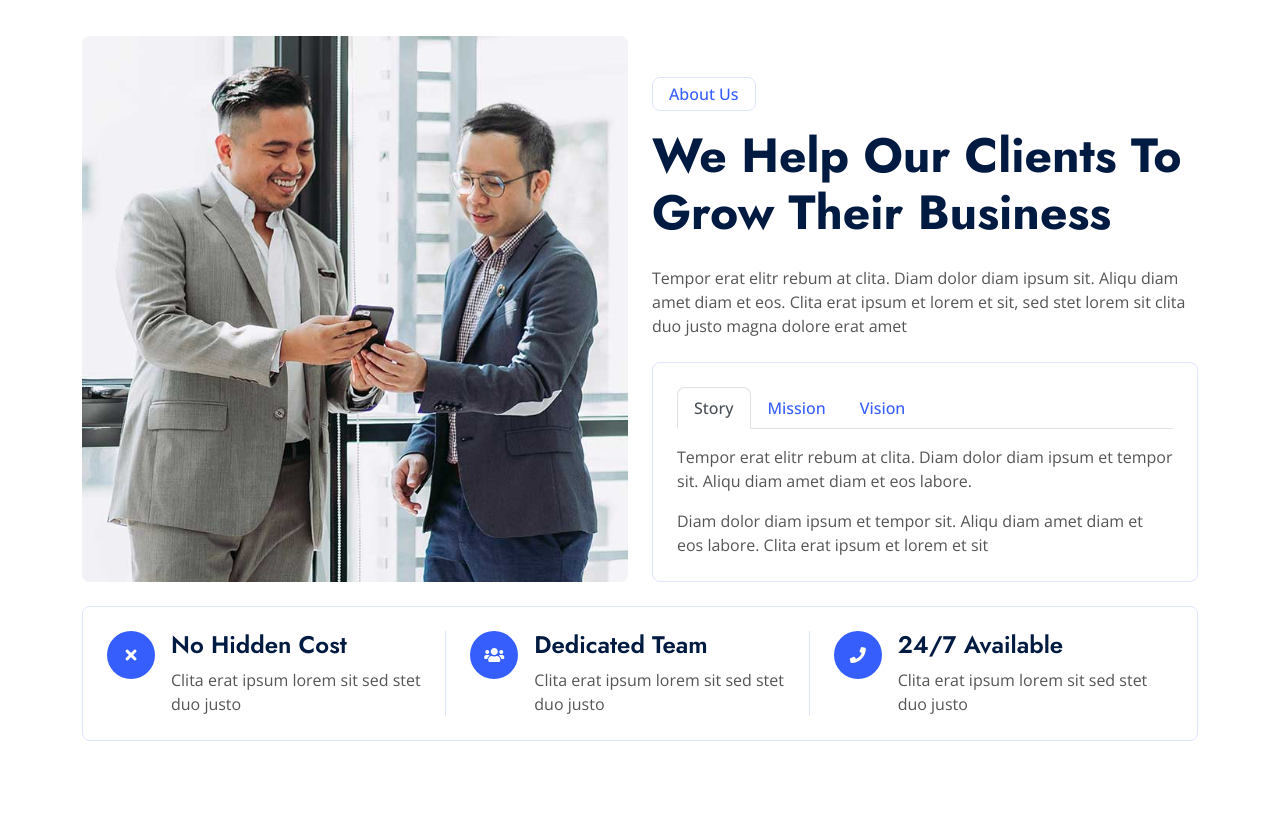
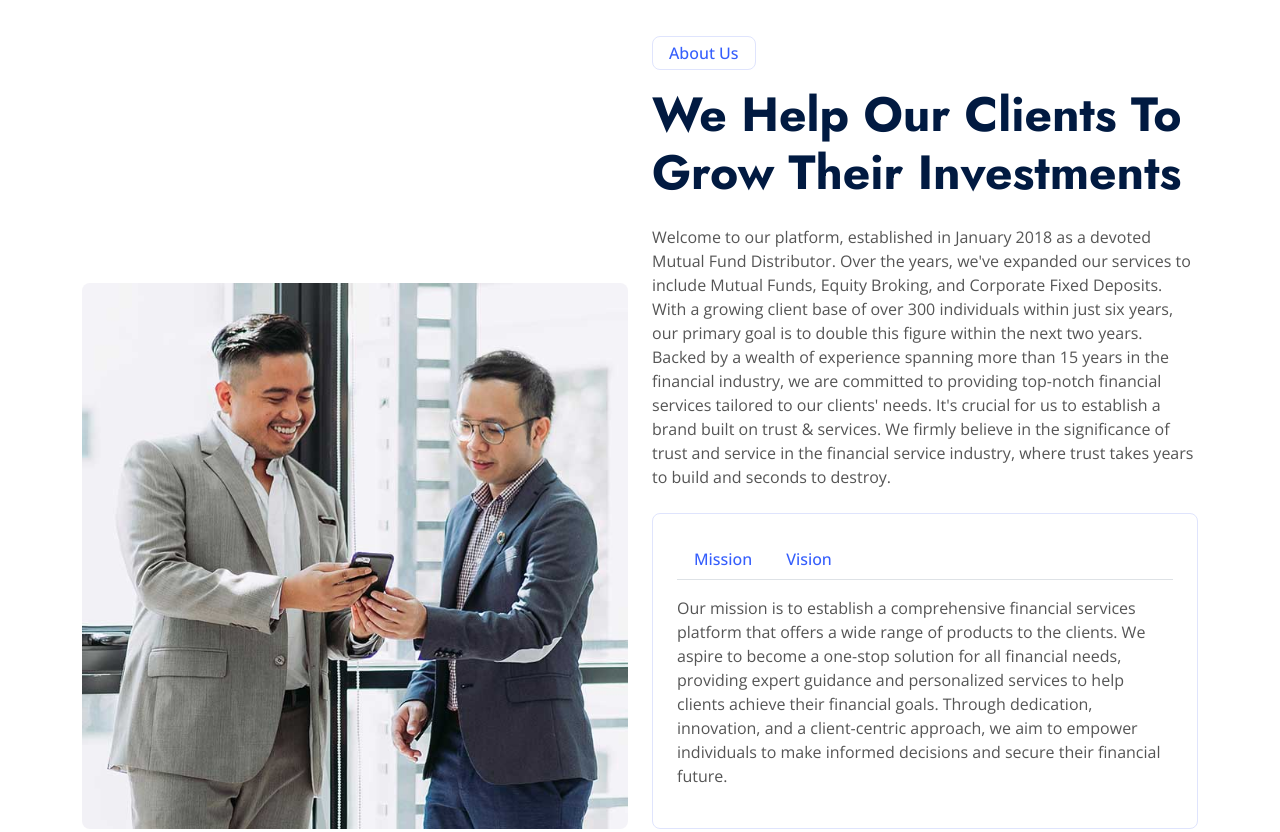
Before and after one commit to SHREYA-1103/CNAME, a plain HTML site: page index.html in a window 1280 px wide. Shown: the part 780-1612 px from the top of the page. Drawn offline with nearby package versions, Linux system fonts and the light colour scheme; animation ran at ten frames a second.

Commit message:
about section updates

```diff
--- a/index.html
+++ b/index.html
@@ -148,16 +148,22 @@
                 </div>
                 <div class="col-lg-6 wow fadeInUp" data-wow-delay="0.3s">
                     <p class="d-inline-block border rounded text-primary fw-semi-bold py-1 px-3">About Us</p>
-                    <h1 class="display-5 mb-4">We Help Our Clients To Grow Their Business</h1>
-                    <p class="mb-4">Tempor erat elitr rebum at clita. Diam dolor diam ipsum sit. Aliqu diam amet diam et
-                        eos. Clita erat ipsum et lorem et sit, sed stet lorem sit clita duo justo magna dolore erat amet
+                    <h1 class="display-5 mb-4">We Help Our Clients To Grow Their Investments</h1>
+                    <p class="mb-4">Welcome to our platform, established in January 2018 as a devoted Mutual Fund
+                        Distributor. Over the years, we've expanded our services to include Mutual Funds, Equity
+                        Broking, and Corporate Fixed Deposits. With a growing client base of over 300 individuals within
+                        just six years, our primary goal is to double this figure within the next two years. Backed by a
+                        wealth of experience spanning more than 15 years in the financial industry, we are committed to
+                        providing top-notch financial services tailored to our clients' needs. It's crucial for us to
+                        establish a brand built on trust & services. We firmly believe in the significance of trust and
+                        service in the financial service industry, where trust takes years to build and seconds to
+                        destroy.
+
                     </p>
                     <div class="border rounded p-4">
                         <nav>
                             <div class="nav nav-tabs mb-3" id="nav-tab" role="tablist">
-                                <button class="nav-link fw-semi-bold active" id="nav-story-tab" data-bs-toggle="tab"
-                                    data-bs-target="#nav-story" type="button" role="tab" aria-controls="nav-story"
-                                    aria-selected="true">Story</button>
+
                                 <button class="nav-link fw-semi-bold" id="nav-mission-tab" data-bs-toggle="tab"
                                     data-bs-target="#nav-mission" type="button" role="tab" aria-controls="nav-mission"
                                     aria-selected="false">Mission</button>
@@ -167,25 +173,27 @@
                             </div>
                         </nav>
                         <div class="tab-content" id="nav-tabContent">
-                            <div class="tab-pane fade show active" id="nav-story" role="tabpanel"
-                                aria-labelledby="nav-story-tab">
-                                <p>Tempor erat elitr rebum at clita. Diam dolor diam ipsum et tempor sit. Aliqu diam
-                                    amet diam et eos labore.</p>
-                                <p class="mb-0">Diam dolor diam ipsum et tempor sit. Aliqu diam amet diam et eos labore.
-                                    Clita erat ipsum et lorem et sit</p>
-                            </div>
-                            <div class="tab-pane fade" id="nav-mission" role="tabpanel"
+
+                            <div class="tab-pane fade show active" id="nav-mission" role="tabpanel"
                                 aria-labelledby="nav-mission-tab">
-                                <p>Tempor erat elitr rebum at clita. Diam dolor diam ipsum et tempor sit. Aliqu diam
-                                    amet diam et eos labore.</p>
-                                <p class="mb-0">Diam dolor diam ipsum et tempor sit. Aliqu diam amet diam et eos labore.
-                                    Clita erat ipsum et lorem et sit</p>
+                                <p>Our mission is to establish a comprehensive financial services platform that offers a
+                                    wide range of products to the clients. We aspire to become a one-stop solution for
+                                    all financial needs, providing expert guidance and personalized services to help
+                                    clients achieve their financial goals. Through dedication, innovation, and a
+                                    client-centric approach, we aim to empower individuals to make informed decisions
+                                    and secure their financial future.</p>
+
                             </div>
                             <div class="tab-pane fade" id="nav-vision" role="tabpanel" aria-labelledby="nav-vision-tab">
-                                <p>Tempor erat elitr rebum at clita. Diam dolor diam ipsum et tempor sit. Aliqu diam
-                                    amet diam et eos labore.</p>
-                                <p class="mb-0">Diam dolor diam ipsum et tempor sit. Aliqu diam amet diam et eos labore.
-                                    Clita erat ipsum et lorem et sit</p>
+                                <p>Our vision is to revolutionize the financial services industry by
+                                    creating a seamless and accessible platform that simplifies the complexities of
+                                    investing. We envision a future where everyone has the opportunity to build wealth
+                                    and achieve financial independence with confidence. By leveraging technology and
+                                    expertise, we strive to set new standards of excellence in the financial services
+                                    sector, making quality advice and services accessible to all, and fostering a
+                                    culture of financial literacy and empowerment. Together, we envision a brighter
+                                    financial future for all.</p>
+
                             </div>
                         </div>
                     </div>
```
